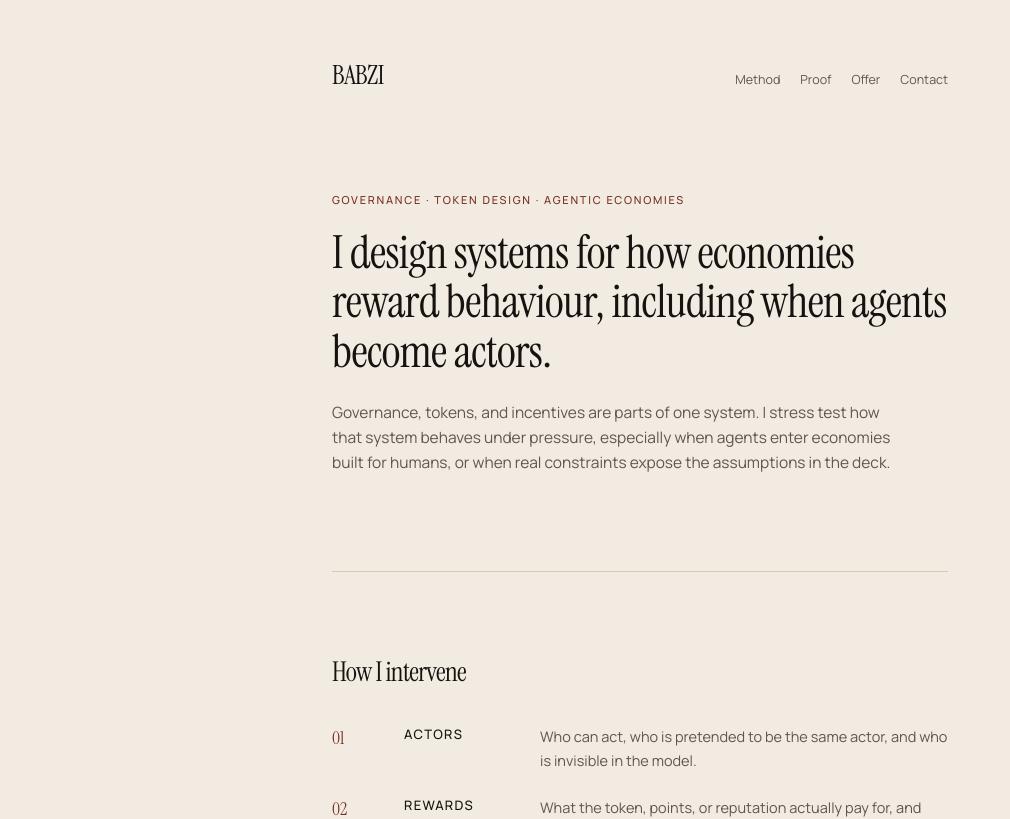
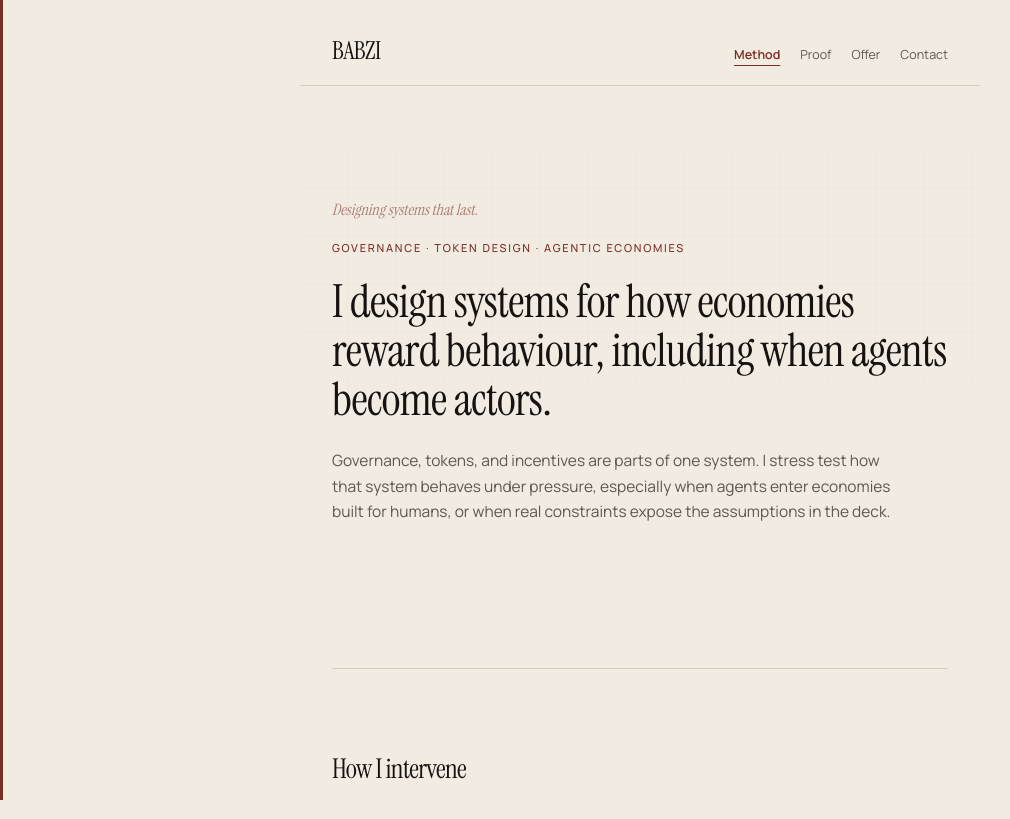
Before and after one commit to Babcan-Inc/babzi-portfolio, a Next.js app: page / in a window 1280 px wide. Shown: the top 819 px of the page, without its empty margins (0-1010 px from the left). Built offline with nearby package versions, Linux system fonts and the light colour scheme.

Commit message:
Ship signature header on Babzi.xyz.
Sticky BABZI, oxblood vertical bar, scroll-aware nav highlight, and Designing systems that last whisper on the cream hero field.

```diff
--- /dev/null
+++ b/src/app/SiteHeader.tsx
@@ -0,0 +1,73 @@
+"use client";
+
+import { useEffect, useState } from "react";
+
+const links = [
+  { id: "method", label: "Method" },
+  { id: "proof", label: "Proof" },
+  { id: "offer", label: "Offer" },
+  { id: "contact", label: "Contact" },
+] as const;
+
+export default function SiteHeader() {
+  const [active, setActive] = useState<string>("method");
+
+  useEffect(() => {
+    const ids = links.map((l) => l.id);
+    const nodes = ids
+      .map((id) => document.getElementById(id))
+      .filter((el): el is HTMLElement => Boolean(el));
+
+    if (!nodes.length) return;
+
+    const observer = new IntersectionObserver(
+      (entries) => {
+        const visible = entries
+          .filter((e) => e.isIntersecting)
+          .sort((a, b) => b.intersectionRatio - a.intersectionRatio);
+        if (visible[0]?.target?.id) {
+          setActive(visible[0].target.id);
+        }
+      },
+      {
+        root: null,
+        rootMargin: "-20% 0px -55% 0px",
+        threshold: [0.1, 0.25, 0.5],
+      },
+    );
+
+    nodes.forEach((n) => observer.observe(n));
+    return () => observer.disconnect();
+  }, []);
+
+  return (
+    <header className="site-header sticky top-0 z-40 -mx-5 mb-12 border-b border-[var(--line)] bg-[color-mix(in_srgb,var(--bg)_92%,transparent)] px-5 backdrop-blur-md sm:-mx-8 sm:mb-16 sm:px-8">
+      <div className="flex items-baseline justify-between gap-4 py-4">
+        <a
+          href="#top"
+          className="font-display text-[1.55rem] tracking-tight text-[var(--ink)]"
+        >
+          BABZI
+        </a>
+        <nav className="flex flex-wrap justify-end gap-x-5 gap-y-2 text-[12.5px] text-[var(--muted)]">
+          {links.map((link) => {
+            const on = active === link.id;
+            return (
+              <a
+                key={link.id}
+                href={`#${link.id}`}
+                className={
+                  on
+                    ? "font-semibold text-[var(--accent)] underline decoration-[var(--accent)] underline-offset-[6px]"
+                    : "transition hover:text-[var(--ink)]"
+                }
+              >
+                {link.label}
+              </a>
+            );
+          })}
+        </nav>
+      </div>
+    </header>
+  );
+}
--- a/src/app/globals.css
+++ b/src/app/globals.css
@@ -45,3 +45,47 @@ body {
   border-left: 2px solid var(--accent);
   padding-left: 1rem;
 }
+
+/* Signature vertical bar from X banner */
+.brand-bar {
+  position: fixed;
+  left: 0;
+  top: 0;
+  bottom: 0;
+  width: 3px;
+  background: var(--accent);
+  z-index: 50;
+  pointer-events: none;
+}
+
+.hero-field {
+  position: relative;
+  background-image:
+    linear-gradient(
+      180deg,
+      rgba(241, 235, 225, 0.15),
+      rgba(241, 235, 225, 0.92)
+    ),
+    repeating-linear-gradient(
+      90deg,
+      transparent,
+      transparent 47px,
+      rgba(122, 46, 36, 0.035) 47px,
+      rgba(122, 46, 36, 0.035) 48px
+    ),
+    repeating-linear-gradient(
+      0deg,
+      transparent,
+      transparent 47px,
+      rgba(122, 46, 36, 0.035) 47px,
+      rgba(122, 46, 36, 0.035) 48px
+    );
+}
+
+.banner-whisper {
+  font-family: var(--font-display), ui-serif, Georgia, serif;
+  font-style: italic;
+  font-size: 0.98rem;
+  color: color-mix(in srgb, var(--accent) 58%, transparent);
+  margin-bottom: 1.15rem;
+}
--- a/src/app/page.tsx
+++ b/src/app/page.tsx
@@ -1,3 +1,5 @@
+import SiteHeader from "./SiteHeader";
+
 const stressTests = [
   {
     num: "01",
@@ -45,30 +47,14 @@ const interventions = [
 
 export default function Home() {
   return (
-    <main className="relative">
-      <div className="mx-auto max-w-[680px] px-5 pb-28 pt-10 sm:px-8 sm:pt-14">
-        <header className="mb-16 flex items-baseline justify-between gap-4 sm:mb-24">
-          <p className="font-display text-[1.65rem] tracking-tight text-[var(--ink)]">
-            BABZI
-          </p>
-          <nav className="flex flex-wrap justify-end gap-x-5 gap-y-2 text-[12.5px] text-[var(--muted)]">
-            <a href="#method" className="hover:text-[var(--ink)]">
-              Method
-            </a>
-            <a href="#proof" className="hover:text-[var(--ink)]">
-              Proof
-            </a>
-            <a href="#offer" className="hover:text-[var(--ink)]">
-              Offer
-            </a>
-            <a href="#contact" className="hover:text-[var(--ink)]">
-              Contact
-            </a>
-          </nav>
-        </header>
+    <main id="top" className="relative">
+      <div className="brand-bar" aria-hidden="true" />
+      <div className="mx-auto max-w-[680px] px-5 pb-28 pt-3 sm:px-8 sm:pt-4">
+        <SiteHeader />
 
         {/* Thesis */}
-        <section className="mb-16 sm:mb-24">
+        <section className="hero-field mb-16 -mx-5 px-5 py-10 sm:mb-24 sm:-mx-8 sm:px-8 sm:py-12">
+          <p className="banner-whisper">Designing systems that last.</p>
           <p className="mb-5 text-[11px] font-medium uppercase tracking-[0.16em] text-[var(--accent)]">
             Governance · Token design · Agentic economies
           </p>
```
